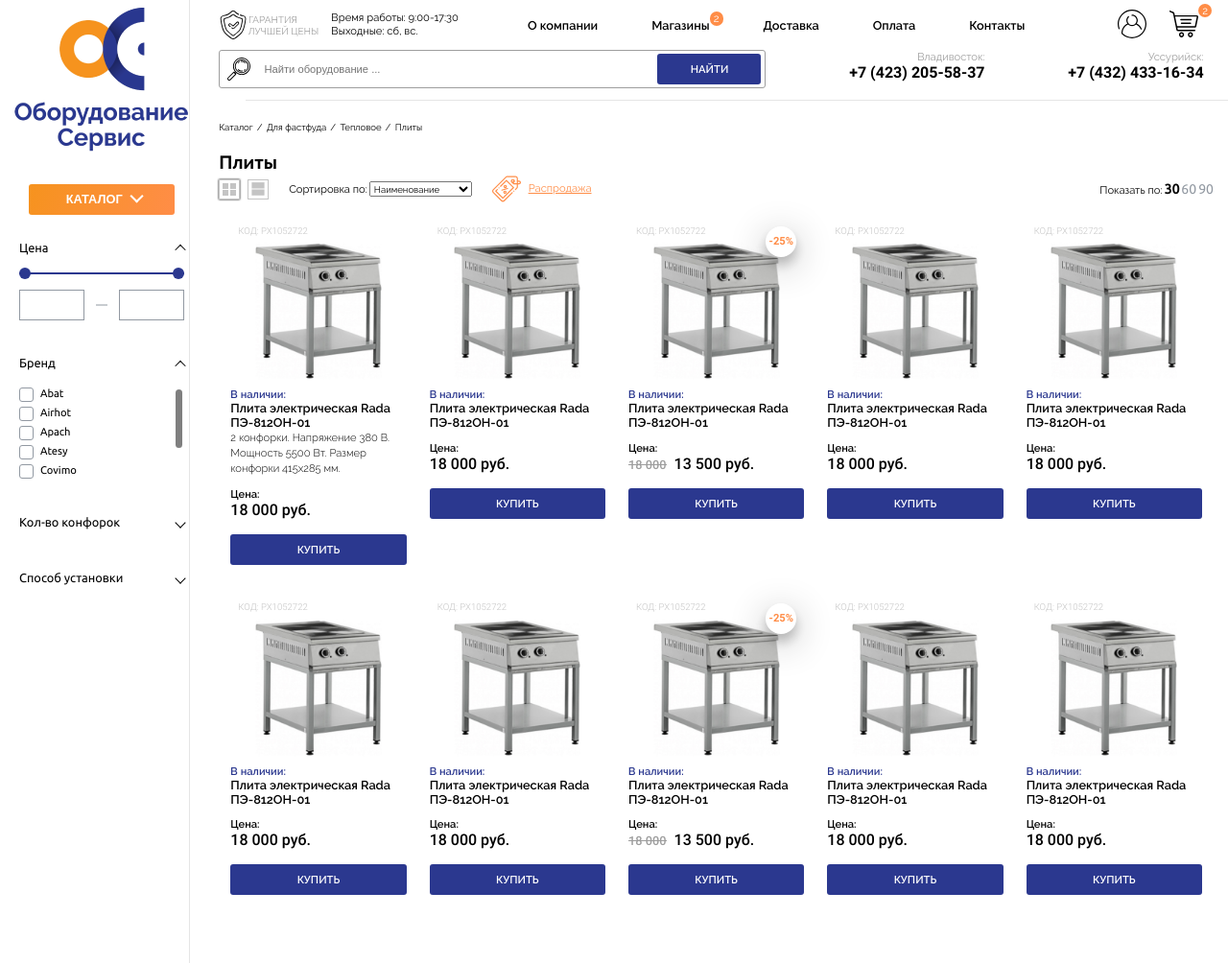
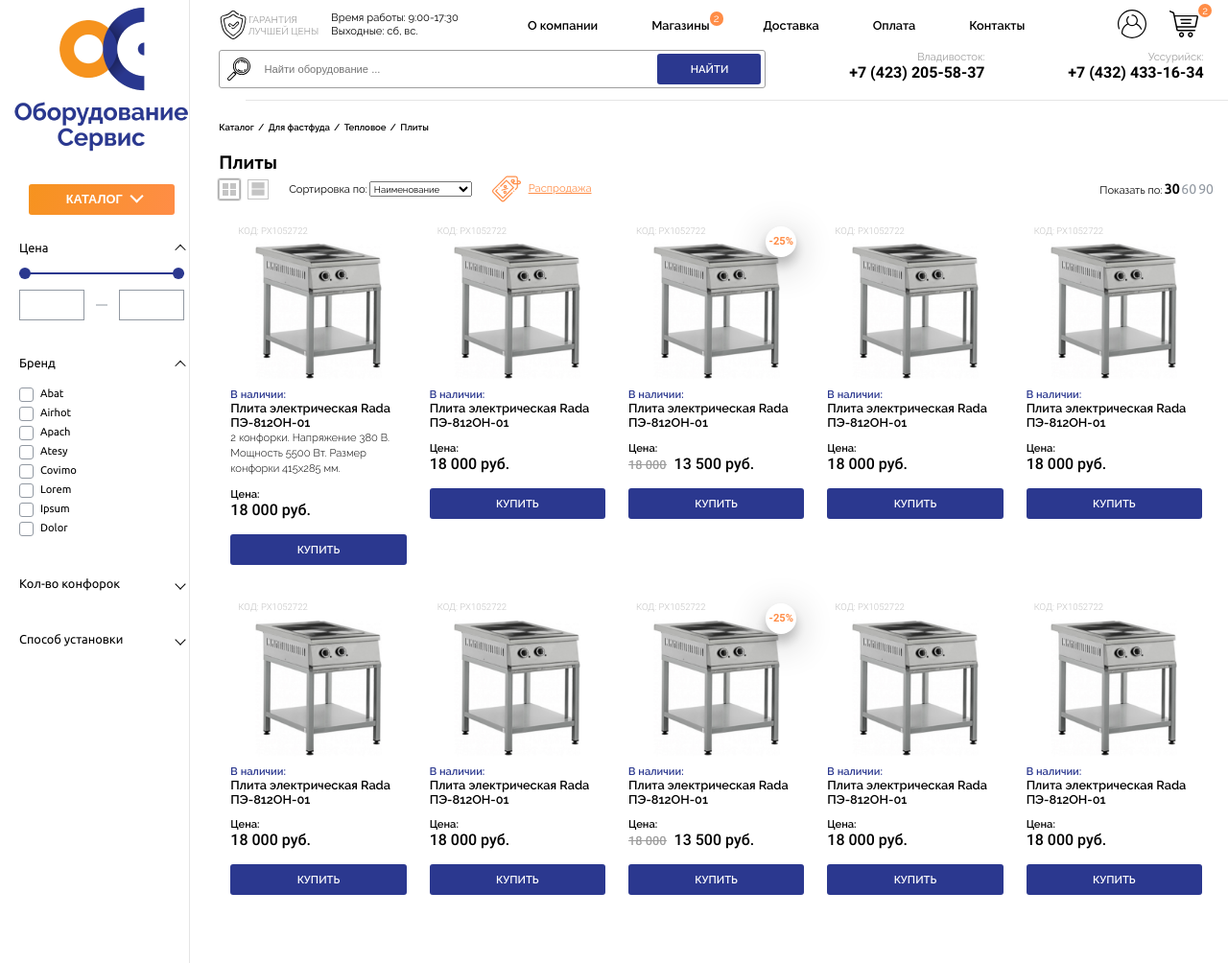
Before and after one commit to krumm1/oborudovanie-service, a plain HTML site: page app/catalog.html in a window 1280 px wide. Shown: the top 1004 px of the page at 96% size. Drawn offline with Linux system fonts and the light colour scheme.

Commit message:
Remove max-height from catalog-filter__content

```diff
--- a/app/sass/_breadcrumbs.sass
+++ b/app/sass/_breadcrumbs.sass
@@ -2,6 +2,7 @@
     font-size: 1.2rem
     margin-bottom: 1.4rem
     line-height: 3.2rem
+    font-weight: 600
     a
         margin-right: 2px
         &::after
--- a/app/sass/_catalog.sass
+++ b/app/sass/_catalog.sass
@@ -16,7 +16,6 @@
                             transform: translateY(-20%) rotate(135deg)
         &__content
             display: none
-            max-height: 12rem
         &__title
             font-size: 1.6rem
             line-height: 3.2rem
```
Also changed, not shown: app/css/main.css, app/media/detail-product-photo/10.jpg, app/media/detail-product-photo/4.jpg, app/media/detail-product-photo/9.jpg, 7 other files.
